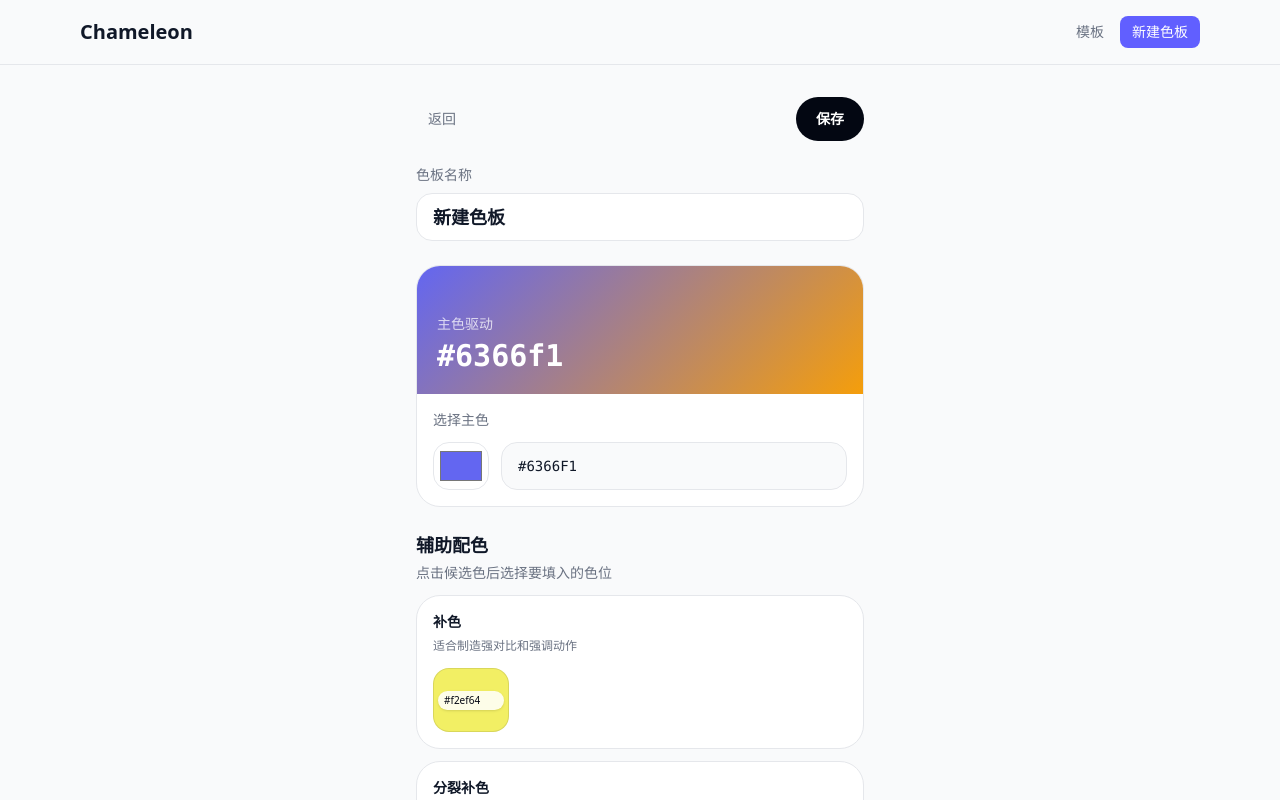
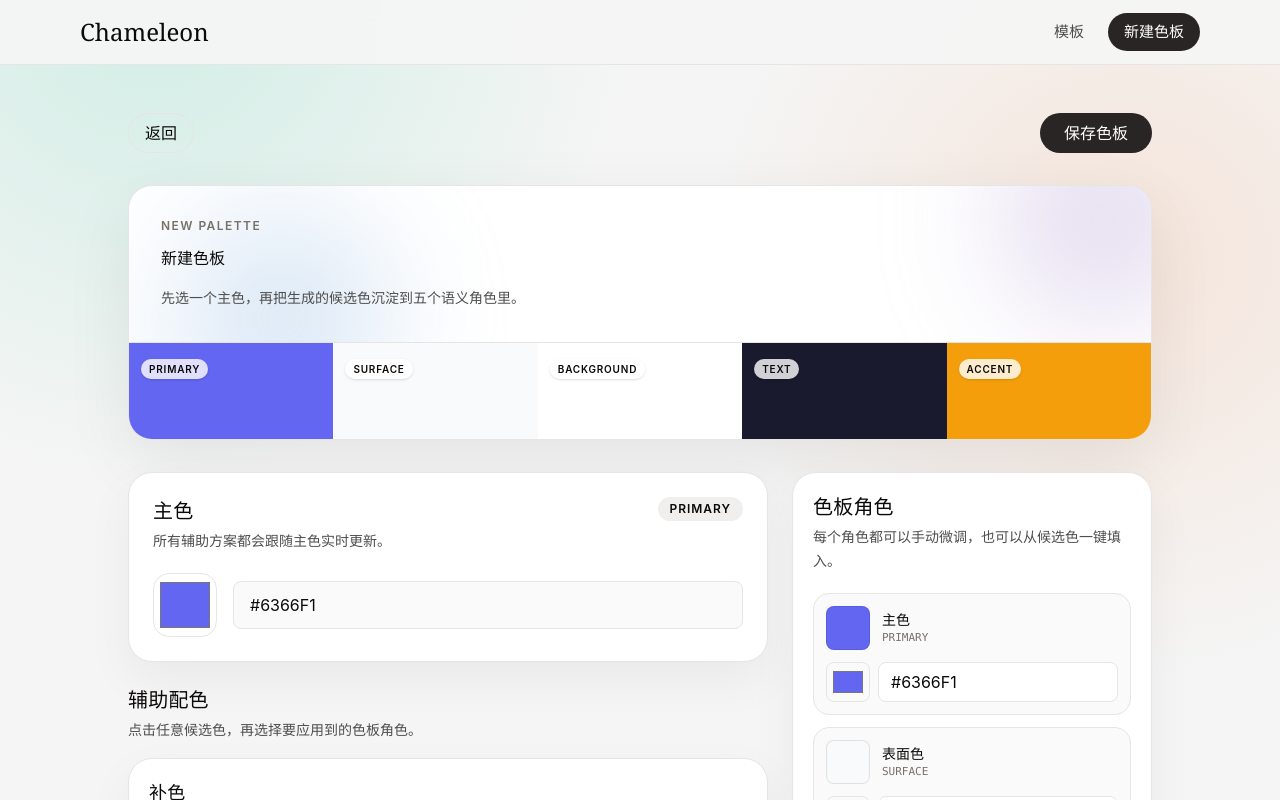
Before and after one commit to owocc/Chameleon.app, a React (Vite) app in the folder apps/web/: page /palette/new in a window 1280 px wide. Shown: the top 800 px of the page. Built offline with nearby package versions, Linux system fonts and the light colour scheme.

Commit message:
feat(design): apply ElevenLabs style to palette UI

```diff
--- a/apps/web/src/index.css
+++ b/apps/web/src/index.css
@@ -1,9 +1,45 @@
-@import "tailwindcss";
+@import 'tailwindcss';
 
 :root {
-  --color-primary: #6366f1;
-  --color-bg: #ffffff;
-  --color-text: #1a1a2e;
-  --color-accent: #f59e0b;
-  --color-secondary: #64748b;
+  --chm-primary: #292524;
+  --chm-primary-active: #0c0a09;
+  --chm-ink: #0c0a09;
+  --chm-body: #4e4e4e;
+  --chm-muted: #777169;
+  --chm-muted-soft: #a8a29e;
+  --chm-hairline: #e7e5e4;
+  --chm-hairline-soft: #f0efed;
+  --chm-canvas: #f5f5f5;
+  --chm-canvas-soft: #fafafa;
+  --chm-surface-card: #ffffff;
+  --chm-surface-strong: #f0efed;
+  --chm-on-primary: #ffffff;
+  --chm-gradient-mint: #a7e5d3;
+  --chm-gradient-peach: #f4c5a8;
+  --chm-gradient-lavender: #c8b8e0;
+  --chm-gradient-sky: #a8c8e8;
+  --chm-gradient-rose: #e8b8c4;
+  color: var(--chm-ink);
+  background: var(--chm-canvas);
+  font-family:
+    Inter,
+    ui-sans-serif,
+    system-ui,
+    -apple-system,
+    BlinkMacSystemFont,
+    'Segoe UI',
+    sans-serif;
 }
+
+body {
+  margin: 0;
+  background:
+    radial-gradient(circle at 12% 0%, rgb(167 229 211 / 0.45), transparent 30rem),
+    radial-gradient(circle at 88% 12%, rgb(244 197 168 / 0.35), transparent 26rem),
+    var(--chm-canvas);
+}
+
+button,
+input {
+  font: inherit;
+}
--- a/apps/web/src/routes/__root.tsx
+++ b/apps/web/src/routes/__root.tsx
@@ -3,30 +3,30 @@ import { TanStackRouterDevtools } from '@tanstack/router-devtools'
 
 export const Route = createRootRoute({
   component: () => (
-    <div className="min-h-screen bg-gray-50 dark:bg-gray-950 text-gray-900 dark:text-gray-100">
-      <header className="border-b border-gray-200 dark:border-gray-800">
-        <div className="max-w-6xl mx-auto px-4 py-4 flex items-center justify-between">
-          <Link to="/" className="text-xl font-bold hover:opacity-80 transition-opacity">
+    <div className="min-h-screen text-[var(--chm-ink)]">
+      <header className="sticky top-0 z-40 border-b border-[var(--chm-hairline)] bg-[var(--chm-canvas)]/90 backdrop-blur-xl">
+        <div className="mx-auto flex h-16 max-w-6xl items-center justify-between px-4">
+          <Link to="/" className="font-serif text-2xl font-light tracking-normal hover:opacity-75">
             Chameleon
           </Link>
-          <nav className="flex items-center gap-4 text-sm">
+          <nav className="flex items-center gap-2 text-[15px] font-medium">
             <Link
               to="/templates"
-              className="text-gray-500 hover:text-gray-900 dark:hover:text-gray-100 transition-colors"
-              activeProps={{ className: 'text-indigo-500 font-medium' }}
+              className="rounded-full px-4 py-2 text-[var(--chm-body)] transition-colors hover:bg-[var(--chm-surface-strong)] hover:text-[var(--chm-ink)]"
+              activeProps={{ className: 'bg-[var(--chm-surface-strong)] text-[var(--chm-ink)]' }}
             >
               模板
             </Link>
             <Link
               to="/palette/new"
-              className="px-3 py-1.5 bg-indigo-500 text-white rounded-lg hover:bg-indigo-600 transition-colors"
+              className="rounded-full bg-[var(--chm-primary)] px-4 py-2 text-white transition-colors hover:bg-[var(--chm-primary-active)]"
             >
               新建色板
             </Link>
           </nav>
         </div>
       </header>
-      <main className="max-w-6xl mx-auto px-4 py-8">
+      <main className="mx-auto max-w-6xl px-4 py-8 sm:py-12">
         <Outlet />
       </main>
       <TanStackRouterDevtools />
--- a/apps/web/src/routes/palette/new.tsx
+++ b/apps/web/src/routes/palette/new.tsx
@@ -36,31 +36,31 @@ function CreatePalettePage() {
       {
         id: 'complementary',
         title: '补色',
-        description: '适合制造强对比和强调动作',
+        description: '色环对侧的强对比，适合强调动作。',
         colors: [complementaryColor(baseColor)],
       },
       {
         id: 'split-complementary',
         title: '分裂补色',
-        description: '比补色柔和，适合做强调色组合',
+        description: '保留对比，但比补色更柔和。',
         colors: splitComplementaryColors(baseColor),
       },
       {
         id: 'analogous',
         title: '类似色',
-        description: '相邻色相，适合做自然过渡',
+        description: '相邻色相，适合做自然过渡。',
         colors: analogousColors(baseColor),
       },
       {
         id: 'triadic',
         title: '三元色',
-        description: '色环均分，适合做活跃的多色方案',
+        description: '色环均分，适合更活跃的组合。',
         colors: triadicColors(baseColor),
       },
       {
         id: 'monochromatic',
         title: '单色阶',
-        description: '同色相明度阶梯，适合表面和背景',
+        description: '同色相明度阶梯，适合背景和表面。',
         colors: monochromaticColors(baseColor, 5),
       },
     ],
@@ -109,56 +109,78 @@ function CreatePalettePage() {
   }
 
   return (
-    <div className="mx-auto max-w-md pb-28">
-      <div className="mb-6 flex items-center justify-between gap-3">
+    <div className="mx-auto max-w-5xl pb-28">
+      <div className="mb-8 flex items-center justify-between gap-3">
         <button
           type="button"
           onClick={() => navigate({ to: '/' })}
-          className="min-h-11 rounded-full px-3 text-sm font-medium text-gray-500 active:bg-gray-100 dark:text-gray-400 dark:active:bg-gray-900"
+          className="min-h-10 rounded-full border border-[var(--chm-hairline)] px-4 text-sm font-medium text-[var(--chm-ink)] active:bg-[var(--chm-surface-strong)]"
         >
           返回
         </button>
         <button
           type="button"
           onClick={savePalette}
-          className="min-h-11 rounded-full bg-gray-950 px-5 text-sm font-semibold text-white active:scale-[0.98] dark:bg-white dark:text-gray-950"
+          className="min-h-10 rounded-full bg-[var(--chm-primary)] px-6 text-sm font-medium text-white active:bg-[var(--chm-primary-active)]"
         >
-          保存
+          保存色板
         </button>
       </div>
 
-      <section className="mb-6">
-        <label className="mb-2 block text-sm font-medium text-gray-500 dark:text-gray-400">
-          色板名称
-        </label>
+      <section className="mb-8 overflow-hidden rounded-[24px] border border-[var(--chm-hairline)] bg-[var(--chm-surface-card)] shadow-[0_22px_70px_rgb(12_10_9/0.07)]">
+        <div className="relative overflow-hidden px-6 py-8 sm:px-8">
+          <div className="pointer-events-none absolute -right-12 -top-16 h-48 w-48 rounded-full bg-[var(--chm-gradient-lavender)] opacity-55 blur-3xl" />
+          <div className="pointer-events-none absolute -bottom-20 left-12 h-52 w-52 rounded-full bg-[var(--chm-gradient-sky)] opacity-45 blur-3xl" />
+          <div className="relative max-w-2xl">
+            <p className="mb-3 text-xs font-semibold uppercase tracking-[0.12em] text-[var(--chm-muted)]">
+              New palette
+            </p>
             <input
               value={palette.name}
               onChange={(event) => updatePaletteName(event.target.value)}
-          className="min-h-12 w-full rounded-2xl border border-gray-200 bg-white px-4 text-lg font-semibold outline-none transition focus:border-gray-950 dark:border-gray-800 dark:bg-gray-900 dark:focus:border-white"
+              className="w-full bg-transparent font-serif text-4xl font-light leading-tight tracking-normal text-[var(--chm-ink)] outline-none sm:text-5xl"
               placeholder="给这套颜色起个名字"
             />
+            <p className="mt-4 max-w-xl text-sm leading-6 text-[var(--chm-body)]">
+              先选一个主色，再把生成的候选色沉淀到五个语义角色里。
+            </p>
+          </div>
+        </div>
+        <div className="grid grid-cols-5 border-t border-[var(--chm-hairline)]">
+          {PALETTE_ROLES.map((role) => (
+            <div
+              key={role}
+              className="min-h-24 p-3"
+              style={{ backgroundColor: palette.roles[role] }}
+            >
+              <span className="rounded-full bg-white/80 px-2 py-1 text-[10px] font-semibold uppercase tracking-[0.08em] text-[var(--chm-ink)] shadow-sm">
+                {role}
+              </span>
+            </div>
+          ))}
+        </div>
       </section>
 
-      <section className="mb-6 overflow-hidden rounded-3xl border border-gray-200 bg-white dark:border-gray-800 dark:bg-gray-900">
-        <div
-          className="flex min-h-32 flex-col justify-end p-5"
-          style={{
-            background: `linear-gradient(135deg, ${palette.roles.primary}, ${palette.roles.accent})`,
-          }}
-        >
-          <p className="text-sm font-medium text-white/75">主色驱动</p>
-          <p className="mt-1 font-mono text-3xl font-semibold text-white">{baseColor}</p>
+      <div className="grid gap-6 lg:grid-cols-[minmax(0,1fr)_360px]">
+        <div className="space-y-6">
+          <section className="rounded-[24px] border border-[var(--chm-hairline)] bg-[var(--chm-surface-card)] p-5 shadow-[0_18px_48px_rgb(12_10_9/0.05)] sm:p-6">
+            <div className="mb-5 flex items-start justify-between gap-4">
+              <div>
+                <h2 className="text-xl font-medium tracking-[0.01em]">主色</h2>
+                <p className="mt-1 text-sm leading-6 text-[var(--chm-body)]">
+                  所有辅助方案都会跟随主色实时更新。
+                </p>
               </div>
-        <div className="p-4">
-          <label className="mb-3 block text-sm font-medium text-gray-500 dark:text-gray-400">
-            选择主色
-          </label>
-          <div className="flex items-center gap-3">
+              <div className="rounded-full bg-[var(--chm-surface-strong)] px-3 py-1 text-xs font-semibold uppercase tracking-[0.08em] text-[var(--chm-ink)]">
+                Primary
+              </div>
+            </div>
+            <div className="flex items-center gap-4">
               <input
                 type="color"
                 value={baseColor}
                 onChange={(event) => updateBaseColor(event.target.value as HexColor)}
-              className="h-12 w-14 rounded-2xl border border-gray-200 bg-transparent p-1 dark:border-gray-700"
+                className="h-16 w-16 rounded-2xl border border-[var(--chm-hairline)] bg-transparent p-1"
                 aria-label="选择主色"
               />
               <input
@@ -167,45 +189,45 @@ function CreatePalettePage() {
                   const next = event.target.value
                   if (isHexColor(next)) updateBaseColor(next)
                 }}
-              className="min-h-12 flex-1 rounded-2xl border border-gray-200 bg-gray-50 px-4 font-mono text-sm uppercase outline-none focus:border-gray-950 dark:border-gray-700 dark:bg-gray-950 dark:focus:border-white"
+                className="min-h-12 flex-1 rounded-lg border border-[var(--chm-hairline)] bg-[var(--chm-canvas-soft)] px-4 font-mono text-sm uppercase text-[var(--chm-ink)] outline-none focus:border-[var(--chm-primary)]"
                 aria-label="主色 HEX"
               />
             </div>
-        </div>
           </section>
 
-      <section className="mb-6">
-        <div className="mb-3 flex items-end justify-between gap-3">
-          <div>
-            <h2 className="text-lg font-semibold">辅助配色</h2>
-            <p className="mt-1 text-sm text-gray-500 dark:text-gray-400">
-              点击候选色后选择要填入的色位
+          <section>
+            <div className="mb-4">
+              <h2 className="text-xl font-medium tracking-[0.01em]">辅助配色</h2>
+              <p className="mt-1 text-sm leading-6 text-[var(--chm-body)]">
+                点击任意候选色，再选择要应用到的色板角色。
               </p>
             </div>
-        </div>
-        <div className="space-y-3">
+            <div className="space-y-4">
               {candidateGroups.map((group) => (
                 <div
                   key={group.id}
-              className="rounded-3xl border border-gray-200 bg-white p-4 dark:border-gray-800 dark:bg-gray-900"
+                  className="rounded-[24px] border border-[var(--chm-hairline)] bg-[var(--chm-surface-card)] p-5 shadow-[0_18px_48px_rgb(12_10_9/0.05)]"
                 >
-              <div className="mb-3">
-                <h3 className="text-sm font-semibold">{group.title}</h3>
-                <p className="mt-1 text-xs leading-5 text-gray-500 dark:text-gray-400">
+                  <div className="mb-4">
+                    <h3 className="text-lg font-medium tracking-[0.01em]">{group.title}</h3>
+                    <p className="mt-1 text-sm leading-6 text-[var(--chm-body)]">
                       {group.description}
                     </p>
                   </div>
-              <div className="grid grid-cols-5 gap-2">
+                  <div className="grid grid-cols-2 gap-3 sm:grid-cols-5">
                     {group.colors.map((color) => (
                       <button
                         key={`${group.id}-${color}`}
                         type="button"
                         onClick={() => setSelectedColor(color as HexColor)}
-                    className="min-h-16 rounded-2xl border border-black/10 p-1 text-left active:scale-[0.97] dark:border-white/10"
-                    style={{ backgroundColor: color }}
+                        className="group overflow-hidden rounded-xl border border-[var(--chm-hairline)] bg-[var(--chm-canvas-soft)] p-2 text-left transition active:scale-[0.98]"
                         aria-label={`应用候选色 ${color}`}
                       >
-                    <span className="block truncate rounded-full bg-white/85 px-1.5 py-0.5 text-[10px] font-medium text-gray-950 shadow-sm">
+                        <span
+                          className="block h-20 rounded-lg border border-black/10"
+                          style={{ backgroundColor: color }}
+                        />
+                        <span className="mt-2 block font-mono text-xs uppercase text-[var(--chm-muted)]">
                           {color}
                         </span>
                       </button>
@@ -215,10 +237,15 @@ function CreatePalettePage() {
               ))}
             </div>
           </section>
+        </div>
 
-      <section>
-        <h2 className="mb-3 text-lg font-semibold">色板角色</h2>
-        <div className="space-y-3">
+        <aside className="space-y-4 lg:sticky lg:top-24 lg:self-start">
+          <div className="rounded-[24px] border border-[var(--chm-hairline)] bg-[var(--chm-surface-card)] p-5 shadow-[0_18px_48px_rgb(12_10_9/0.05)]">
+            <h2 className="text-xl font-medium tracking-[0.01em]">色板角色</h2>
+            <p className="mt-1 text-sm leading-6 text-[var(--chm-body)]">
+              每个角色都可以手动微调，也可以从候选色一键填入。
+            </p>
+            <div className="mt-5 space-y-3">
               {PALETTE_ROLES.map((role) => (
                 <RoleColorField
                   key={role}
@@ -228,37 +255,43 @@ function CreatePalettePage() {
                 />
               ))}
             </div>
-      </section>
+          </div>
+        </aside>
+      </div>
 
       {selectedColor && (
         <div
-          className="fixed inset-0 z-50 flex items-end bg-black/35 px-3 pb-3"
+          className="fixed inset-0 z-50 flex items-end bg-black/35 px-3 pb-3 backdrop-blur-sm"
           onClick={() => setSelectedColor(null)}
         >
           <div
-            className="w-full rounded-3xl bg-white p-4 shadow-2xl dark:bg-gray-950"
+            className="mx-auto w-full max-w-md rounded-[24px] bg-[var(--chm-surface-card)] p-5 shadow-[0_28px_80px_rgb(12_10_9/0.25)]"
             onClick={(event) => event.stopPropagation()}
           >
-            <div className="mb-4 flex items-center gap-3">
+            <div className="mb-5 flex items-center gap-4">
               <div
-                className="h-12 w-12 rounded-2xl border border-black/10 dark:border-white/10"
+                className="h-14 w-14 rounded-xl border border-[var(--chm-hairline)]"
                 style={{ backgroundColor: selectedColor }}
               />
               <div>
-                <p className="text-sm font-medium text-gray-500 dark:text-gray-400">应用候选色</p>
-                <p className="font-mono text-lg font-semibold">{selectedColor}</p>
+                <p className="text-sm text-[var(--chm-muted)]">应用候选色</p>
+                <p className="font-mono text-xl font-medium uppercase text-[var(--chm-ink)]">
+                  {selectedColor}
+                </p>
               </div>
             </div>
-            <div className="grid grid-cols-1 gap-2">
+            <div className="grid gap-2">
               {PALETTE_ROLES.map((role) => (
                 <button
                   key={role}
                   type="button"
                   onClick={() => applyCandidate(role)}
-                  className="flex min-h-12 items-center justify-between rounded-2xl bg-gray-100 px-4 text-left font-medium active:bg-gray-200 dark:bg-gray-900 dark:active:bg-gray-800"
+                  className="flex min-h-12 items-center justify-between rounded-xl bg-[var(--chm-surface-strong)] px-4 text-left font-medium text-[var(--chm-ink)] active:bg-[var(--chm-hairline)]"
                 >
                   <span>{PALETTE_ROLE_LABELS[role]}</span>
-                  <span className="font-mono text-xs text-gray-500">{role}</span>
+                  <span className="font-mono text-xs uppercase text-[var(--chm-muted)]">
+                    {role}
+                  </span>
                 </button>
               ))}
             </div>
@@ -279,23 +312,23 @@ function RoleColorField({
   onChange: (color: HexColor) => void
 }) {
   return (
-    <div className="rounded-3xl border border-gray-200 bg-white p-4 dark:border-gray-800 dark:bg-gray-900">
+    <div className="rounded-2xl border border-[var(--chm-hairline)] bg-[var(--chm-canvas-soft)] p-3">
       <div className="mb-3 flex items-center gap-3">
         <div
-          className="h-12 w-12 rounded-2xl border border-black/10 dark:border-white/10"
+          className="h-11 w-11 rounded-lg border border-black/10"
           style={{ backgroundColor: value }}
         />
         <div className="min-w-0 flex-1">
-          <p className="font-medium">{PALETTE_ROLE_LABELS[role]}</p>
-          <p className="font-mono text-xs text-gray-500">{role}</p>
+          <p className="text-sm font-medium text-[var(--chm-ink)]">{PALETTE_ROLE_LABELS[role]}</p>
+          <p className="font-mono text-[11px] uppercase text-[var(--chm-muted)]">{role}</p>
         </div>
       </div>
-      <div className="flex items-center gap-3">
+      <div className="flex items-center gap-2">
         <input
           type="color"
           value={value}
           onChange={(event) => onChange(event.target.value as HexColor)}
-          className="h-11 w-12 rounded-xl border border-gray-200 bg-transparent p-1 dark:border-gray-700"
+          className="h-10 w-11 rounded-lg border border-[var(--chm-hairline)] bg-transparent p-1"
           aria-label={`选择${PALETTE_ROLE_LABELS[role]}`}
         />
         <input
@@ -304,7 +337,7 @@ function RoleColorField({
             const next = event.target.value
             if (isHexColor(next)) onChange(next)
           }}
-          className="min-h-11 flex-1 rounded-xl border border-gray-200 bg-gray-50 px-3 font-mono text-sm uppercase outline-none focus:border-gray-950 dark:border-gray-700 dark:bg-gray-950 dark:focus:border-white"
+          className="min-h-10 min-w-0 flex-1 rounded-lg border border-[var(--chm-hairline)] bg-white px-3 font-mono text-xs uppercase text-[var(--chm-ink)] outline-none focus:border-[var(--chm-primary)]"
           aria-label={`${PALETTE_ROLE_LABELS[role]} HEX`}
         />
       </div>
```
Also changed, not shown: apps/web/src/routes/index.tsx (+30 -9 lines), packages/ui/src/PaletteCard.tsx (+39 -14 lines). Lines whose indentation alone changed are shown as unchanged.
